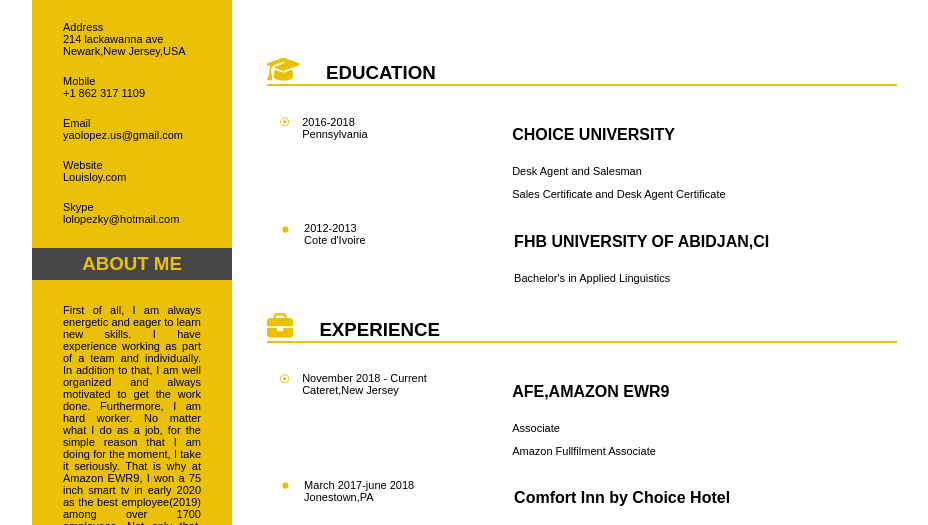
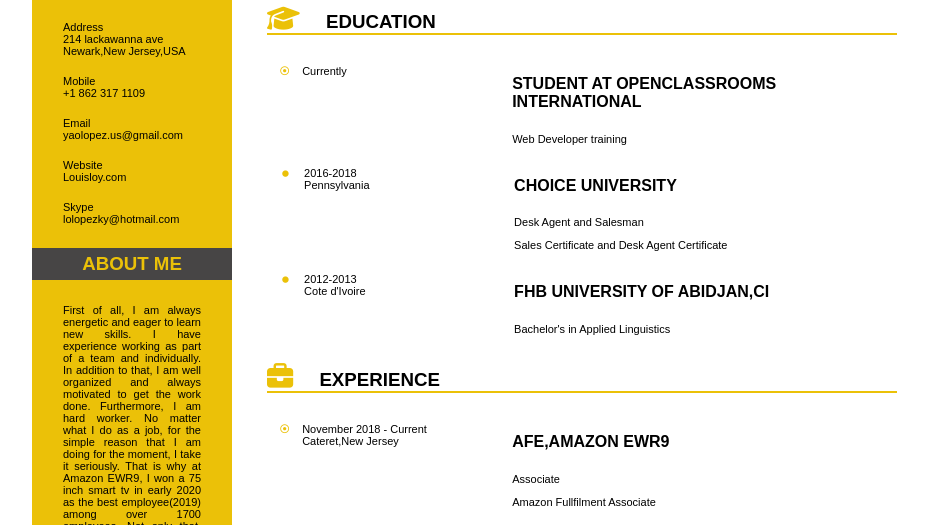
Before and after one commit to Louisloy/Resume, a plain HTML site: page index.html in a window 1280 px wide. Shown: the part 195-720 px from the top of the page, without its empty margins (158-1086 px from the left). Drawn offline with Linux system fonts and the light colour scheme.

Commit message:
education update

```diff
--- a/index.html
+++ b/index.html
@@ -52,6 +52,16 @@
             <div class="elements">
                 <div class="response">
                     <i class="far fa-dot-circle circle-dot"></i>
+                    <p class="one">Currently</p>
+                </div>
+                <div class="two">
+                    <h4>STUDENT AT OPENCLASSROOMS <br>INTERNATIONAL </h4>
+                    <p>Web Developer training</p>
+                </div>
+            </div>
+            <div class="elements">
+                <div class="response">
+                    <i class="fas fa-circle dot"></i>
                     <p class="one">2016-2018<br>Pennsylvania</p>
                 </div>
                 <div class="two">
--- a/style.css
+++ b/style.css
@@ -202,6 +202,4 @@ width: 70%;
     margin:1em 1em 3px 0;
     font-size: 1em;
   }
-
-
 }
```
